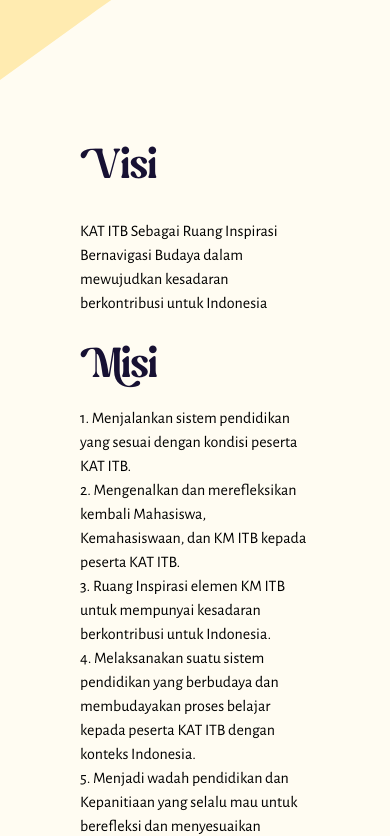
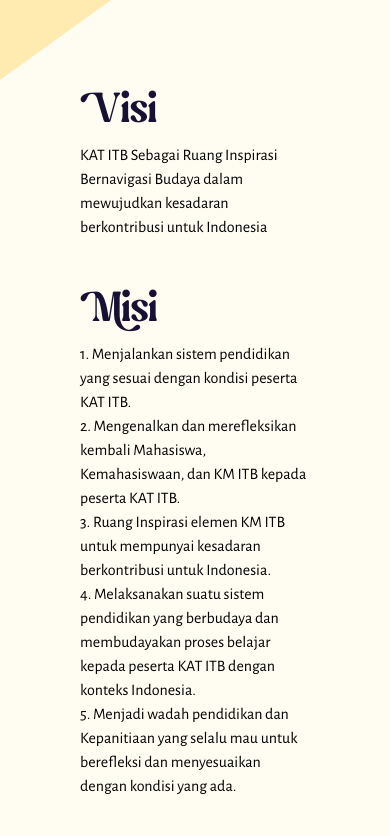
Before and after one commit to KATITB22/site-fe, a React (Vite) app: page / in a window 390 px wide. Shown: the part 1500-2336 px from the top of the page. Built offline with nearby package versions, Linux system fonts and the light colour scheme.

Commit message:
fix visi misi responsiveness

```diff
--- a/src/containers/VisiMisi.tsx
+++ b/src/containers/VisiMisi.tsx
@@ -6,35 +6,59 @@ import VStock from '../components/VStock';
 
 const VisiMisi: React.FC = () => {
   return (
-    <div className="flex md:flex-row-reverse flex-wrap bg-primaryCream w-full h-auto space-x-0 xs:px-20 sm:px-36 py-14">
-      <section className='flex justify-center w-full h-auto lg:w-2/3'>
+    <div
+      className="flex md:flex-row-reverse flex-wrap bg-primaryCream w-full h-auto space-x-0 xs:px-20 md:px-32
+    lg:px-40 xxl:px-80"
+    >
+      <section className="flex justify-center w-full lg:w-2/3">
         <section>
-          <Title className='relative '>isi</Title>
-          <Texts className='relative top-5'>KAT ITB Sebagai Ruang Inspirasi Bernavigasi Budaya dalam mewujudkan kesadaran berkontribusi untuk Indonesia</Texts>
-          <Title className='relative top-10'>isi</Title>
-          <ol className='relative top-12 h-auto'>
+          <Title>isi</Title>
+          <Texts>
+            KAT ITB Sebagai Ruang Inspirasi Bernavigasi Budaya dalam mewujudkan
+            kesadaran berkontribusi untuk Indonesia
+          </Texts>
+          <Title className="pt-10">isi</Title>
+          <ol className="pb-10">
             <li>
-              <Texts>1. Menjalankan sistem pendidikan yang sesuai dengan kondisi peserta KAT ITB.</Texts>
+              <Texts>
+                1. Menjalankan sistem pendidikan yang sesuai dengan kondisi
+                peserta KAT ITB.
+              </Texts>
             </li>
             <li>
-              <Texts>2. Mengenalkan dan merefleksikan kembali Mahasiswa, Kemahasiswaan, dan KM ITB kepada peserta KAT ITB.</Texts>
+              <Texts>
+                2. Mengenalkan dan merefleksikan kembali Mahasiswa,
+                Kemahasiswaan, dan KM ITB kepada peserta KAT ITB.
+              </Texts>
             </li>
             <li>
-              <Texts>3. Ruang Inspirasi elemen KM ITB untuk mempunyai kesadaran berkontribusi untuk Indonesia.</Texts>
+              <Texts>
+                3. Ruang Inspirasi elemen KM ITB untuk mempunyai kesadaran
+                berkontribusi untuk Indonesia.
+              </Texts>
             </li>
             <li>
-              <Texts>4. Melaksanakan suatu sistem pendidikan yang berbudaya dan membudayakan proses belajar kepada peserta KAT ITB dengan konteks Indonesia.</Texts>
+              <Texts>
+                4. Melaksanakan suatu sistem pendidikan yang berbudaya dan
+                membudayakan proses belajar kepada peserta KAT ITB dengan
+                konteks Indonesia.
+              </Texts>
             </li>
             <li>
-              <Texts>5. Menjadi wadah pendidikan dan Kepanitiaan yang selalu mau untuk berefleksi dan menyesuaikan dengan kondisi yang ada.</Texts>
+              <Texts>
+                5. Menjadi wadah pendidikan dan Kepanitiaan yang selalu mau
+                untuk berefleksi dan menyesuaikan dengan kondisi yang ada.
+              </Texts>
             </li>
           </ol>
         </section>
       </section>
-      <section className='relative flex justify-center content-center xs:invisible lg:visible xs:w-0 lg:w-1/3'>
-        <section className='relative w-[232px] h-[269px]'>
-          <TopTitle className='absolute top-72'>isi &amp; <br/> &ensp; isi</TopTitle>
-          <VStock className='absolute top-10 ml-8'></VStock>
+      <section className="relative flex justify-center content-center xs:invisible lg:visible xs:w-0 lg:w-1/3">
+        <section className="relative w-[232px] h-[269px]">
+          <TopTitle className="absolute top-72">
+            isi &amp; <br /> &ensp; isi
+          </TopTitle>
+          <VStock className="absolute top-10 ml-8"></VStock>
         </section>
       </section>
     </div>
```
